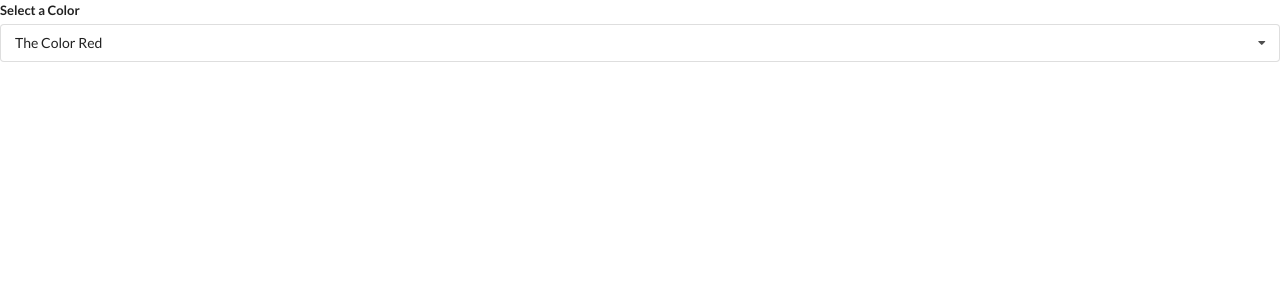
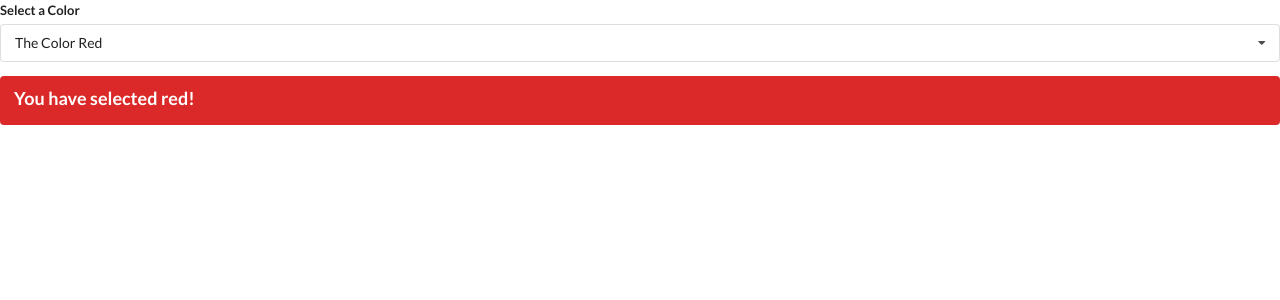
Before and after one commit to hyosunko/widgets, a React (Create React App) app: page / in a window 1280 px wide. Shown: the top 300 px of the page. Built offline with nearby package versions, Linux system fonts and the light colour scheme.

Commit message:
Add selected message to Dropdown component

```diff
--- a/src/components/Dropdown.js
+++ b/src/components/Dropdown.js
@@ -48,8 +48,13 @@ const Dropdown = ({ options, selected, onSelectedChange }) => {
         >
           <i className="dropdown icon"></i>
           <div className="text">{selected.label}</div>
-          <div className={`menu ${open && "visible transition"}`}>{renderedOptions}</div>
+          <div className={`menu ${open && "visible transition"}`}>
+            {renderedOptions}
+          </div>
         </div>
+      </div>
+      <div className={`ui ${selected.value} inverted segment`}>
+        <p className="ui inverted header">You have selected {selected.value}!</p>
       </div>
     </div>
   );
```
